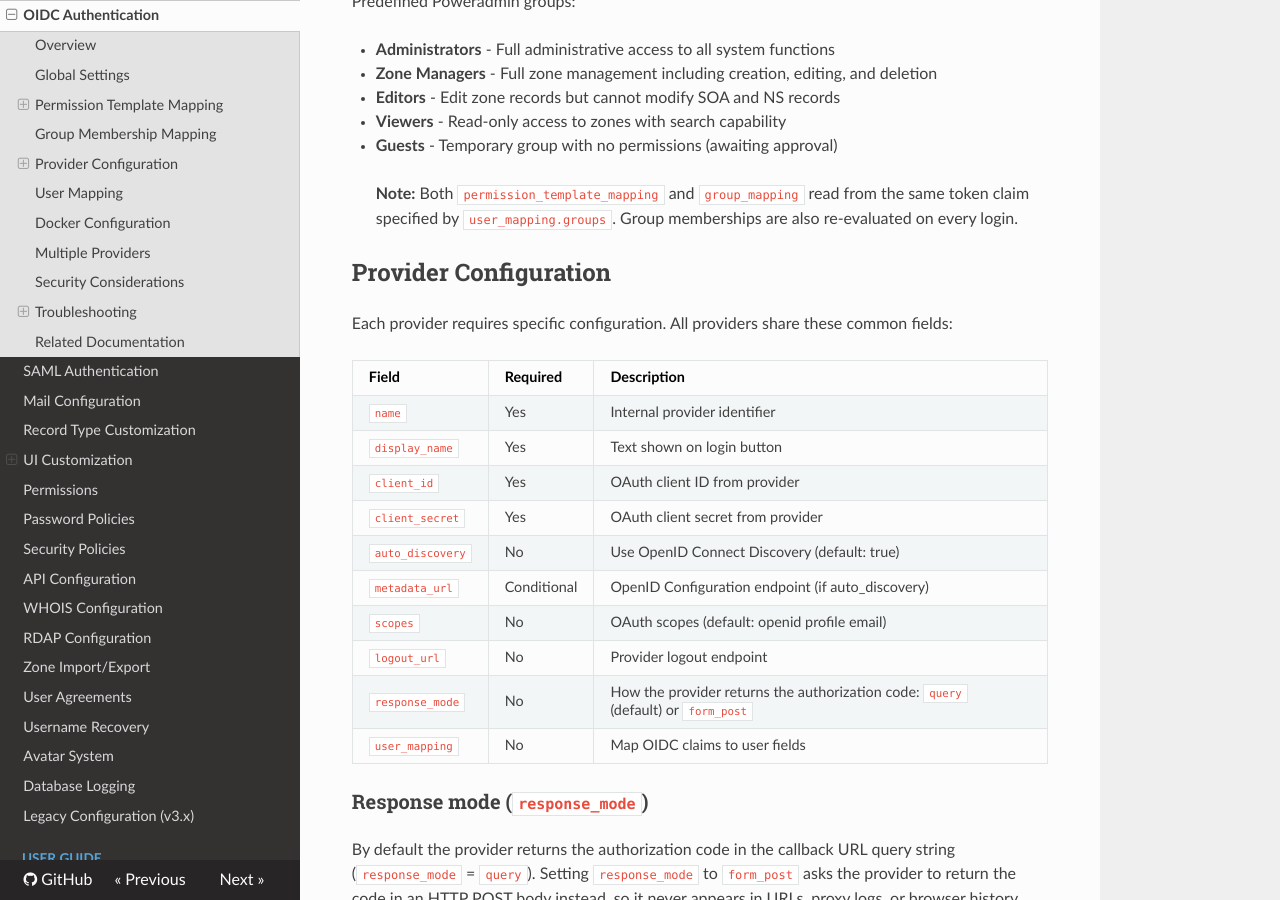
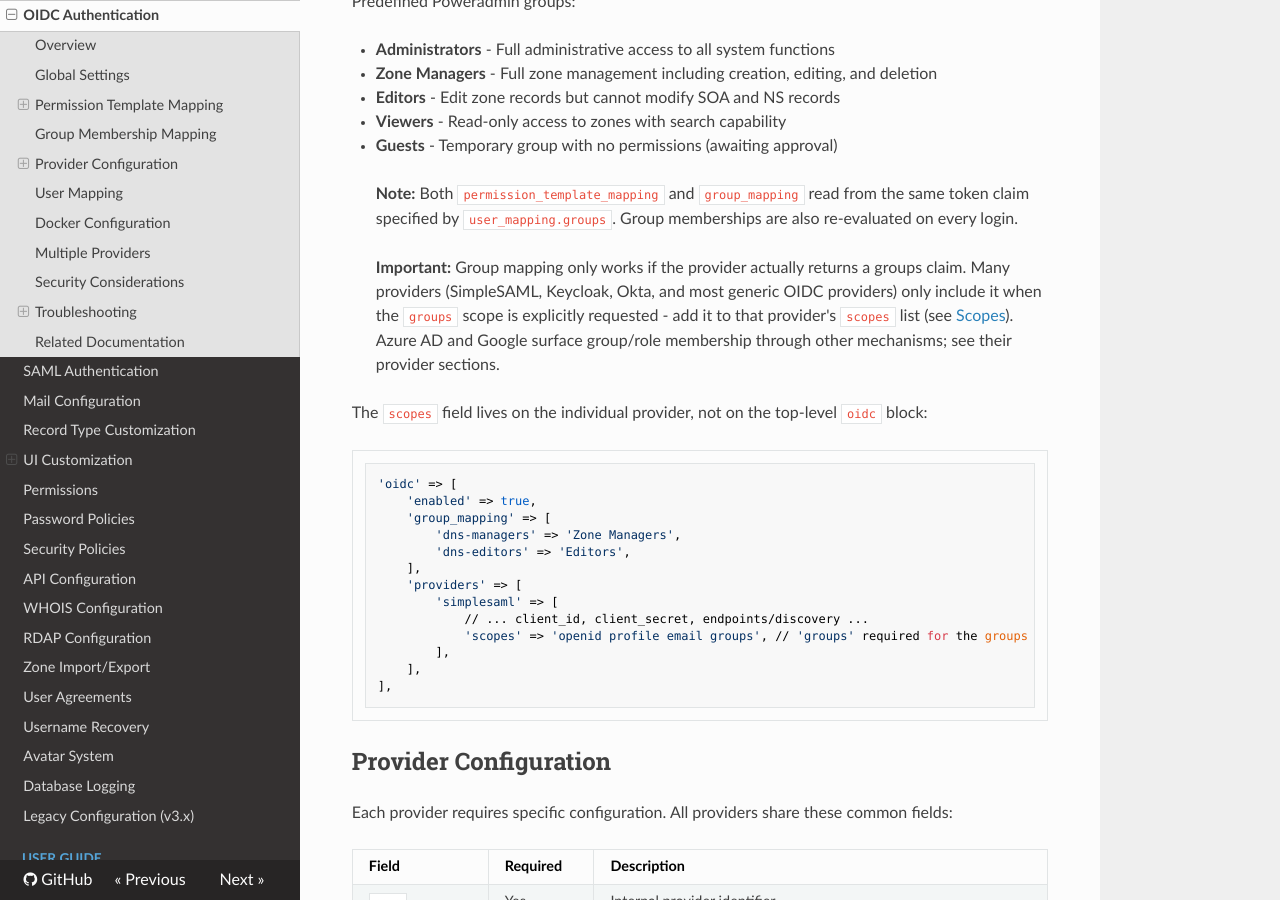
Before and after one commit to poweradmin/poweradmin-docs, an MkDocs documentation site: the page built from docs/configuration/oidc.md, in a window 1280 px wide and 900 px high, scrolled down 3966 px. Built offline with MkDocs 1.6.1, drawn with Linux system fonts in a browser that asks for light colours; nearby versions of some CDN libraries; some of the changed text lies outside the part shown.

Commit message:
docs(oidc): note that group mapping needs the groups scope requested (closes #1383)

````diff
--- a/docs/configuration/oidc.md
+++ b/docs/configuration/oidc.md
@@ -165,6 +165,26 @@ Predefined Poweradmin groups:
 
 > **Note:** Both `permission_template_mapping` and `group_mapping` read from the same token claim specified by `user_mapping.groups`. Group memberships are also re-evaluated on every login.
 
+> **Important:** Group mapping only works if the provider actually returns a groups claim. Many providers (SimpleSAML, Keycloak, Okta, and most generic OIDC providers) only include it when the `groups` scope is explicitly requested - add it to that provider's `scopes` list (see [Scopes](#scopes-scopes)). Azure AD and Google surface group/role membership through other mechanisms; see their provider sections.
+
+The `scopes` field lives on the individual provider, not on the top-level `oidc` block:
+
+```php
+'oidc' => [
+    'enabled' => true,
+    'group_mapping' => [
+        'dns-managers' => 'Zone Managers',
+        'dns-editors' => 'Editors',
+    ],
+    'providers' => [
+        'simplesaml' => [
+            // ... client_id, client_secret, endpoints/discovery ...
+            'scopes' => 'openid profile email groups', // 'groups' required for the groups claim
+        ],
+    ],
+],
+```
+
 ## Provider Configuration
 
 Each provider requires specific configuration. All providers share these common fields:
@@ -205,6 +225,18 @@ Notes:
 - Works with any provider that supports the OpenID Connect Form Post Response Mode
   (Azure AD, Keycloak, Okta, Auth0, and others). PKCE (S256) is always used
   regardless of `response_mode`.
+
+### Scopes (`scopes`)
+
+Each provider's `scopes` string controls which OAuth scopes Poweradmin requests at login. The default is `openid profile email`, which does **not** include group information.
+
+If you use `group_mapping` or `permission_template_mapping`, the provider must return a groups claim, and many providers only include it when a `groups` scope is requested explicitly. Add it to that provider's `scopes`:
+
+```php
+'scopes' => 'openid profile email groups',
+```
+
+> **Note:** `groups` is not a universal scope. SimpleSAML, Keycloak, and Okta expose group membership through it, but Azure AD and Google do not - they surface groups/roles via provider-specific configuration (see their sections below). The scope name is also independent of the claim name, which you set with `user_mapping.groups` (default `groups`).
 
 ### Azure AD (Microsoft)
 
@@ -426,7 +458,7 @@ For providers not listed above, use manual endpoint configuration:
             'token_url' => 'https://provider.example.com/oauth/token',
             'userinfo_url' => 'https://provider.example.com/oauth/userinfo',
             'logout_url' => 'https://provider.example.com/oauth/logout',
-            'scopes' => 'openid profile email',
+            'scopes' => 'openid profile email',  // add 'groups' if your provider requires it for group claims
             'user_mapping' => [
                 'username' => 'preferred_username',
                 'email' => 'email',
````
